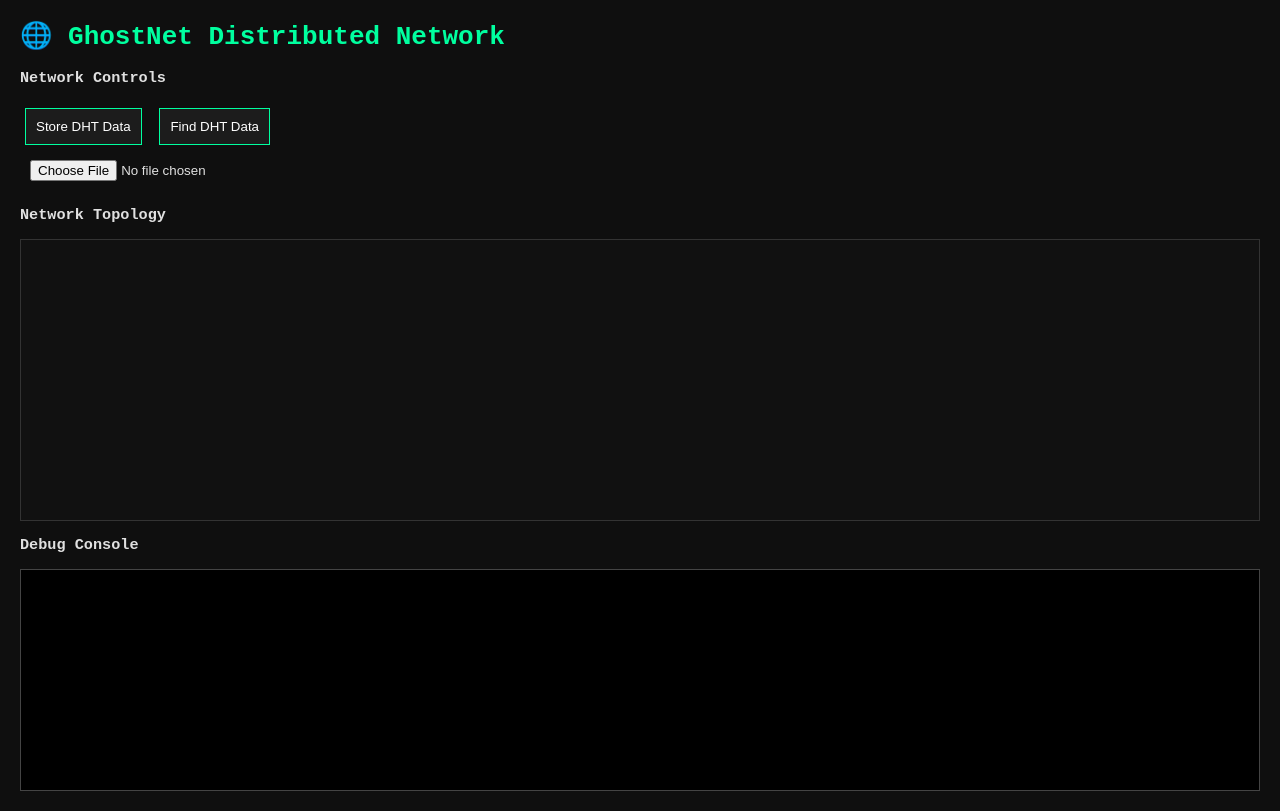
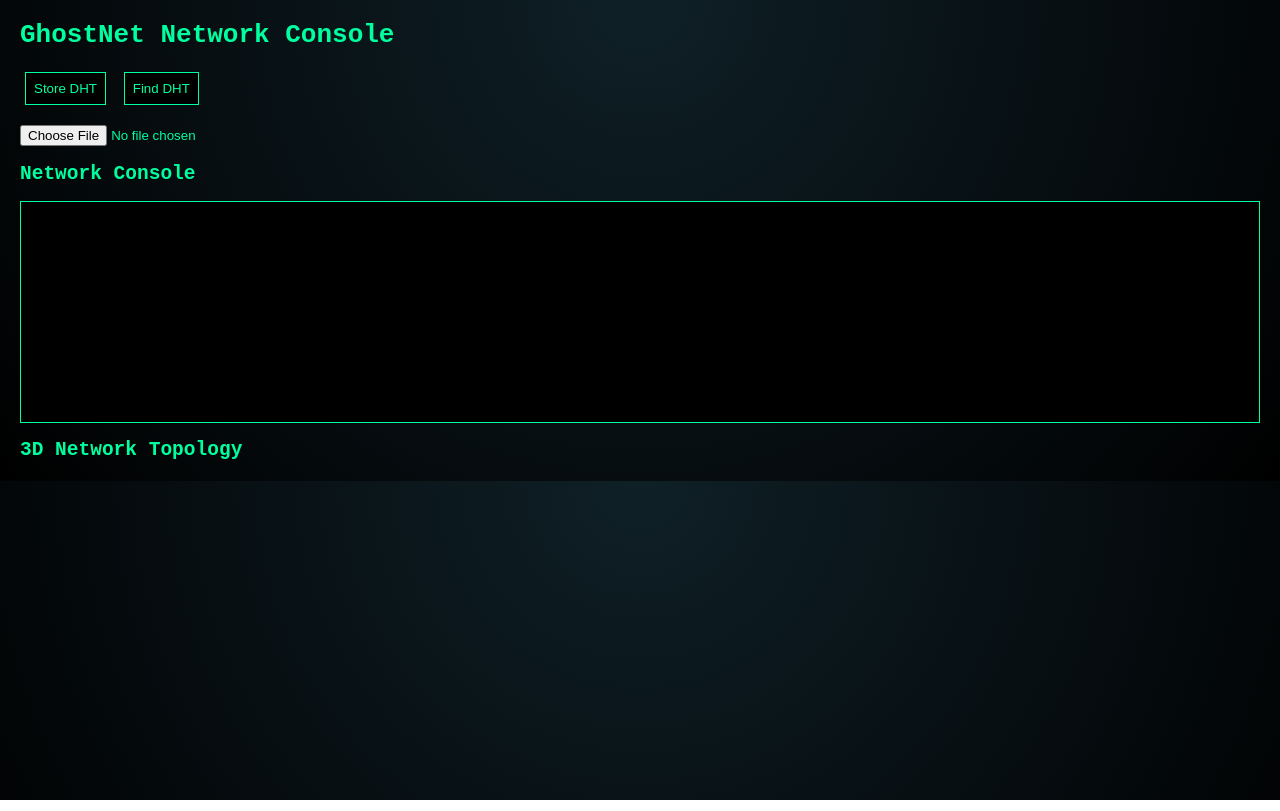
Before and after one commit to er4700345-coder/ghostnet, a website with bundled scripts: page client/index.html in a window 1280 px wide. Built offline with nearby package versions, Linux system fonts and the light colour scheme; no server answers.

Commit message:
Update index.html

```diff
--- a/client/index.html
+++ b/client/index.html
@@ -3,54 +3,43 @@
 
 <head>
 
-<title>GhostNet Network</title>
+<title>GhostNet</title>
 
 <style>
 
 body{
-background:#0f0f0f;
-color:#e0e0e0;
+
+background: radial-gradient(circle at top,#0f2027,#000000);
+color:#00ff9f;
 font-family:monospace;
 margin:20px;
-}
 
-h1{
-color:#00ff9f;
 }
 
 button{
-padding:10px;
+
+background:black;
+color:#00ff9f;
+border:1px solid #00ff9f;
+padding:8px;
 margin:5px;
-background:#1c1c1c;
-color:white;
-border:1px solid #00ff9f;
-cursor:pointer;
-}
 
-button:hover{
-background:#00ff9f;
-color:black;
-}
-
-#network{
-background:#111;
-padding:15px;
-border:1px solid #333;
-height:250px;
-overflow:auto;
 }
 
 #console{
-background:#000;
-padding:10px;
+
+background:black;
+border:1px solid #00ff9f;
 height:200px;
 overflow:auto;
-border:1px solid #444;
+padding:10px;
+
 }
 
-input{
-padding:5px;
-margin:5px;
+#network3d{
+
+margin-top:20px;
+
 }
 
 </style>
@@ -59,24 +48,22 @@ margin:5px;
 
 <body>
 
-<h1>🌐 GhostNet Distributed Network</h1>
+<h1>GhostNet Network Console</h1>
 
-<h3>Network Controls</h3>
+<button id="store">Store DHT</button>
+<button id="find">Find DHT</button>
 
-<button id="store">Store DHT Data</button>
-<button id="find">Find DHT Data</button>
-
-<br>
+<br><br>
 
 <input type="file" id="file">
 
-<h3>Network Topology</h3>
-
-<pre id="network"></pre>
-
-<h3>Debug Console</h3>
+<h2>Network Console</h2>
 
 <div id="console"></div>
+
+<h2>3D Network Topology</h2>
+
+<div id="network3d"></div>
 
 <script type="module" src="./main.js"></script>
 
```
